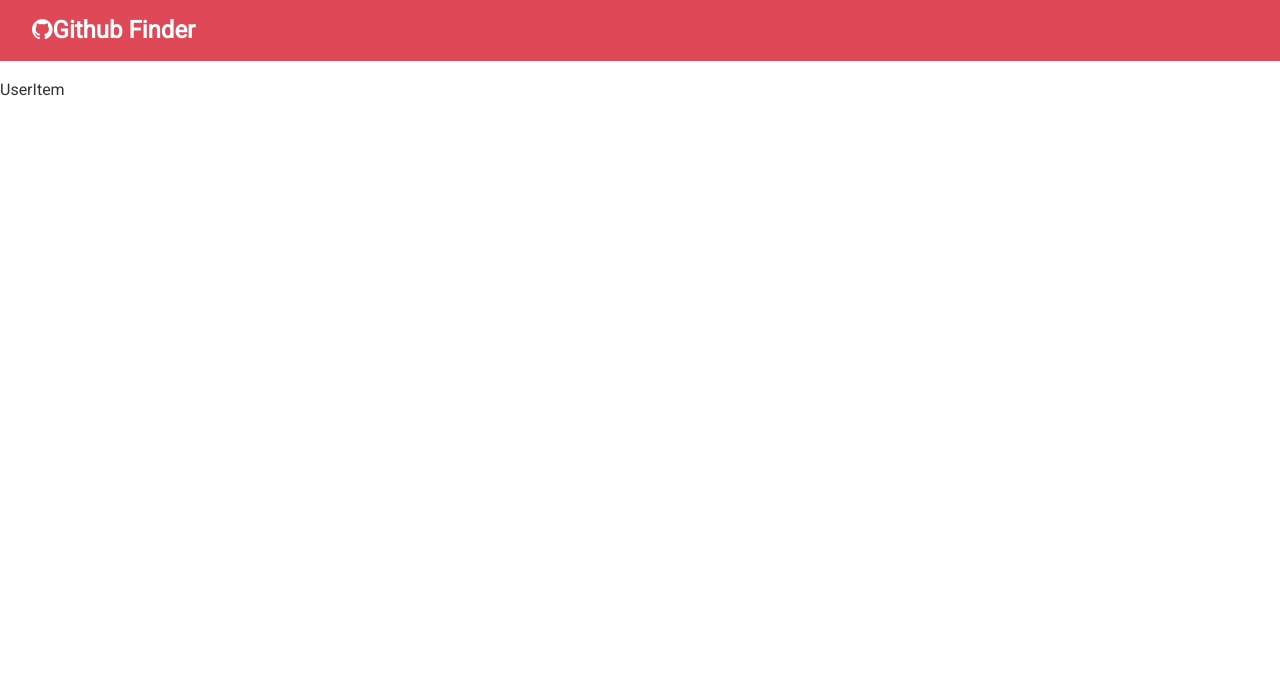
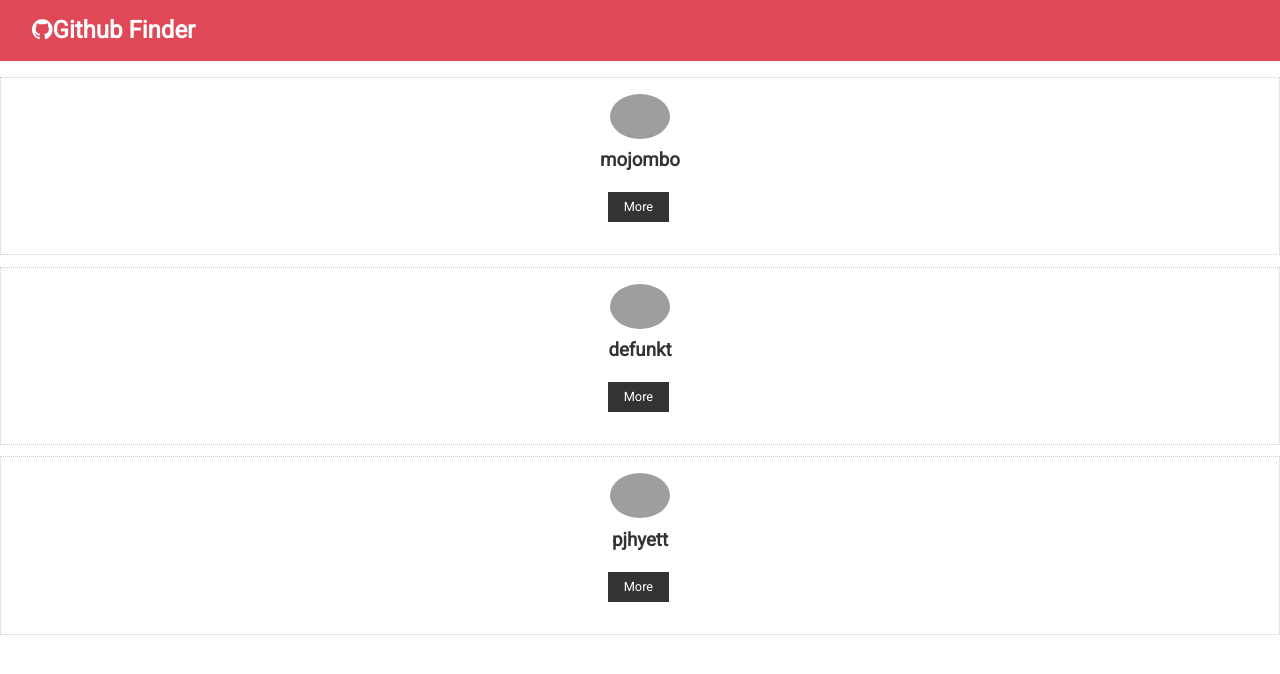
Before and after one commit to canguler89/github-finder, a React (Create React App) app: page / in a window 1280 px wide. Shown: the top 674 px of the page. Built offline with nearby package versions, Linux system fonts and the light colour scheme; grey boxes are pictures that could not be loaded.

Commit message:
users added

```diff
--- a/src/App.js
+++ b/src/App.js
@@ -1,7 +1,6 @@
 import React, { Component } from "react";
 import Navbar from "./components/layout/Navbar";
-import UserItem from "./components/users/Useritem";
-
+import Users from "./components/users/Users";
 import "./App.css";
 
 class App extends Component {
@@ -9,7 +8,7 @@
     return (
       <div className="App">
         <Navbar />
-        <UserItem />
+        <Users />
       </div>
     );
   }
--- a/src/components/users/UserItem.js
+++ b/src/components/users/UserItem.js
@@ -2,7 +2,23 @@
 
 class UserItem extends Component {
   render() {
-    return <div>UserItem</div>;
+    const { login, html_url, avatar_url } = this.props.user;
+    return (
+      <div className="card text-center">
+        <img
+          src={avatar_url}
+          alt=""
+          className="round-img"
+          style={{ width: "60px" }}
+        ></img>
+        <h3>{login}</h3>
+        <div>
+          <a href={html_url} className="btn btn-dark btn-sm my-1">
+            More
+          </a>
+        </div>
+      </div>
+    );
   }
 }
 export default UserItem;
--- /dev/null
+++ b/src/components/users/Users.js
@@ -0,0 +1,37 @@
+import React, { Component } from "react";
+import UserItem from "./UserItem";
+
+export default class Users extends Component {
+  state = {
+    users: [
+      {
+        login: "mojombo",
+        id: 1,
+        avatar_url: "https://avatars0.githubusercontent.com/u/1?v=4",
+        html_url: "https://github.com/mojombo"
+      },
+      {
+        login: "defunkt",
+        id: 2,
+        avatar_url: "https://avatars0.githubusercontent.com/u/2?v=4",
+        html_url: "https://github.com/defunkt"
+      },
+      {
+        login: "pjhyett",
+        id: 3,
+        avatar_url: "https://avatars0.githubusercontent.com/u/3?v=4",
+        html_url: "https://github.com/pjhyett"
+      }
+    ]
+  };
+
+  render() {
+    return (
+      <div>
+        {this.state.users.map(user => (
+          <UserItem key={user.id} user={user} />
+        ))}
+      </div>
+    );
+  }
+}
```
